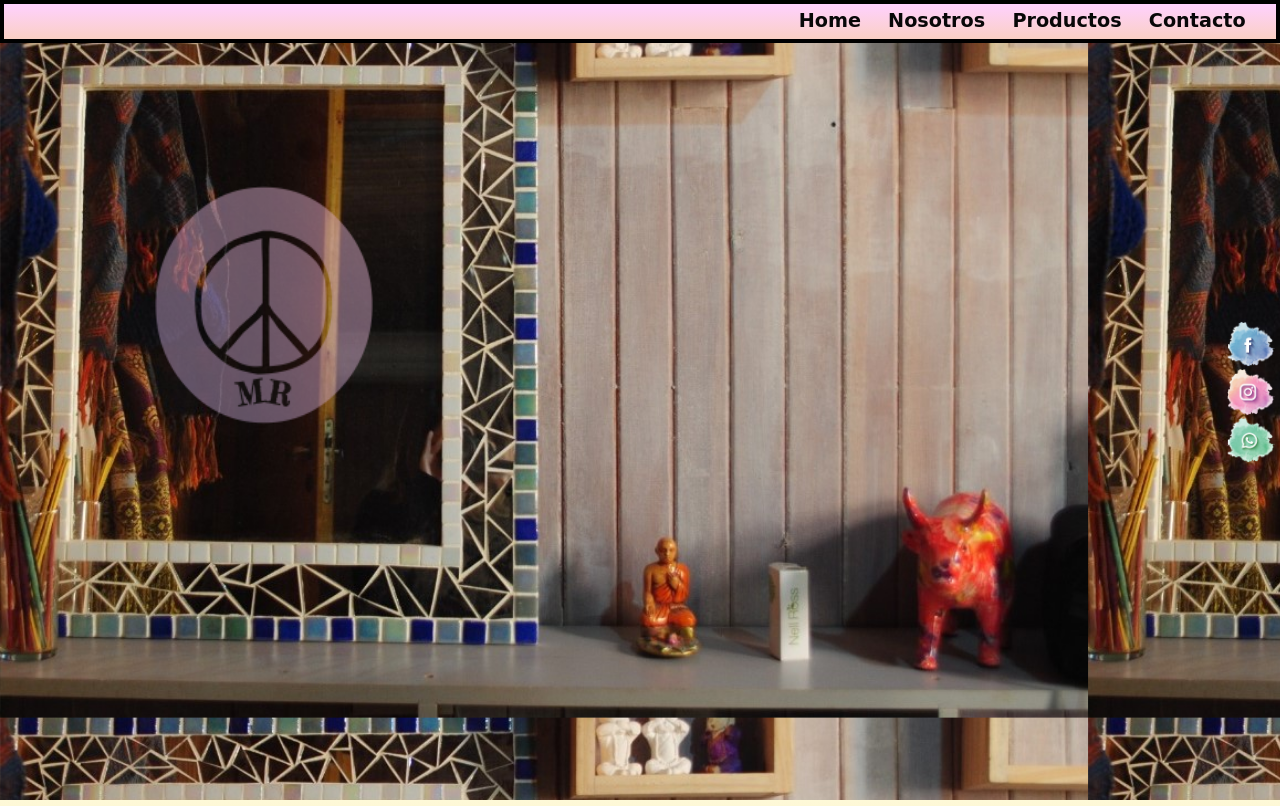
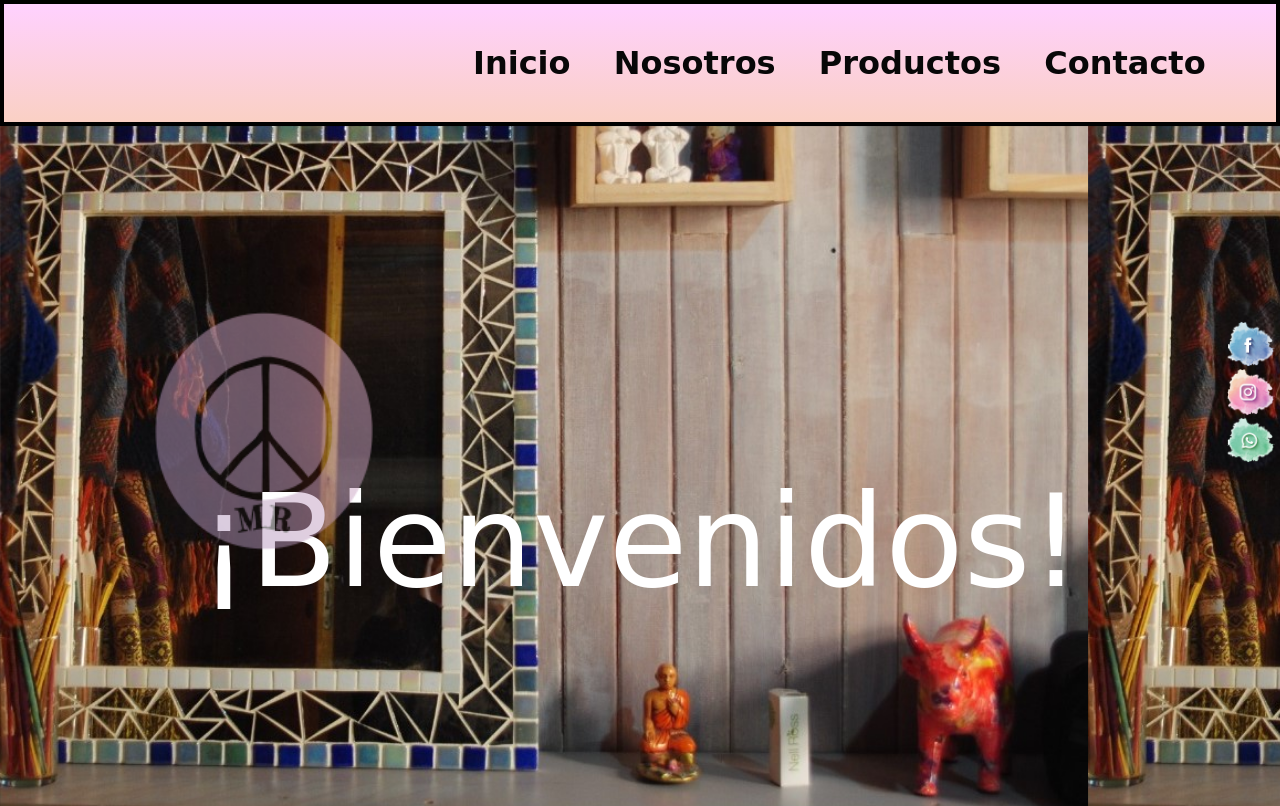
Before and after one commit to SebasBarion/CoderHouse, a plain HTML site: page index.html in a window 1280 px wide. Shown: the top 806 px of the page. Drawn offline with nearby package versions, Linux system fonts and the light colour scheme; a web font is replaced by a local one.

Commit message:
Comit en posibleMejora

```diff
--- a/index.html
+++ b/index.html
@@ -44,7 +44,7 @@
 
 <body>
 
-    <!--barra íconos a la derecha -->
+    <!-- icon bar to the right -->
     <div class="barraIcono">
         <ul class="ulBarra">
             <li>
@@ -68,7 +68,7 @@
         <nav class="navClass">
             <ul class="ulPpal">
                 <li>
-                    <a href="index.html">Home</a>
+                    <a href="index.html">Inicio</a>
                 </li>
                 <li>
                     <a href="#nosotros">Nosotros</a>
@@ -88,7 +88,7 @@
     <section class="sectionLogo">
         <img class="logo" src="images/logo.png" height="450" width="400" class="img-fluid"
             alt="Logo, fondo rosa, simbolo de la paz, letras M R">
-
+        <p class="p-welcome">¡Bienvenidos!</p>
     </section>
 
 
--- a/scss/components/_main-menu.scss
+++ b/scss/components/_main-menu.scss
@@ -1,10 +1,9 @@
 @import "../variables/variables";
 
 .headerPpal {
-    position: fixed;
+    position:relative;
     display: flex;
     width: 100%;
-    z-index: 2; /*fuerzo a que siempre esté por encima*/
 }
 
 .navClass {
@@ -15,11 +14,14 @@
     width: 100%;
     border-width:0.3rem;
     border-color:black;
+    padding-top: 2rem;
+    padding-bottom: 2rem;
+    padding-right: 2rem;
     color: rgb(8, 7, 8);
 }
 
 .ulPpal {
-    font-size: 1.2rem;
+    font-size: 2rem;
     font-weight: 600;
     padding: 0 0.5rem;
     list-style-type: none;
@@ -34,12 +36,13 @@
         a {
             color: rgb(8, 7, 8);
             text-decoration: none;
-            padding:0.5rem 0.5rem 0 0.5rem;
+            padding-left: 1rem;
+            padding-right: 1rem;
             margin: 0;
         }
 
         &:hover {
-            animation: jumpE 0.7s infinite;
+            animation: jumpE 0.9s infinite;
         }
     }
 }
--- a/scss/components/_section-1.scss
+++ b/scss/components/_section-1.scss
@@ -2,7 +2,18 @@
 .sectionLogo {
     background-image: url("../images/espejo.jpg");
     @include backgroung-img(85%,fixed,0,0);
-    block-size: $f-size * 50; /*50 rem*/
+    block-size: 50rem;
+
+    .p-welcome {
+        color: white;
+        padding-top: 20rem;
+        font-size: 8rem;
+        display: flex;
+        flex-direction: column;
+        align-items: center;
+        justify-content: space-between;
+    }
+
 }
 
 .logo {
```
Also changed, not shown: css/style.css, 1 other file.
